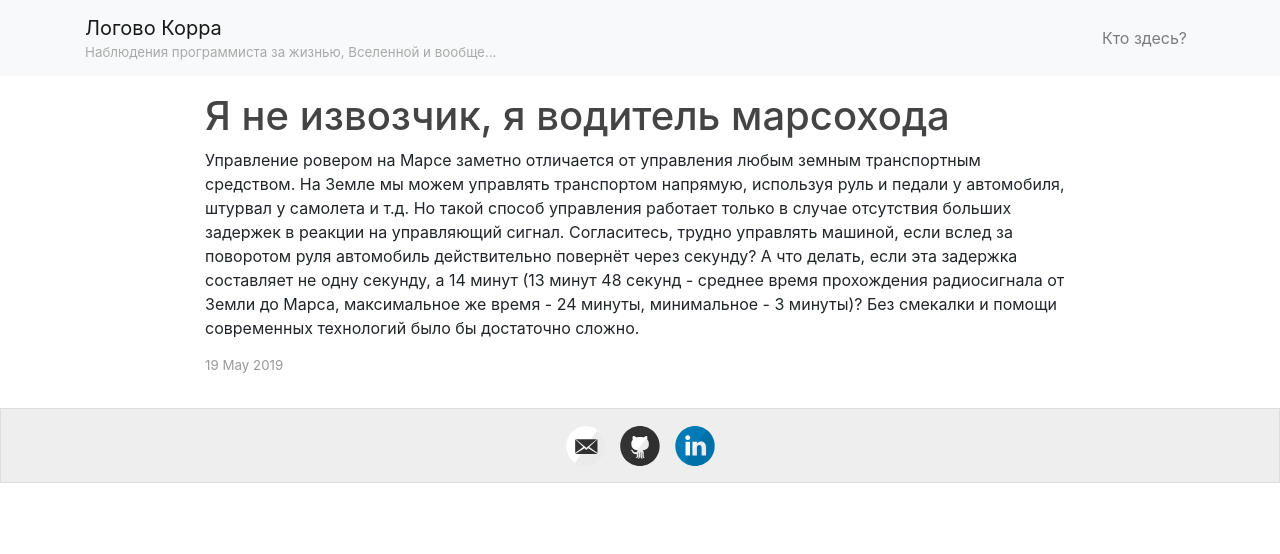
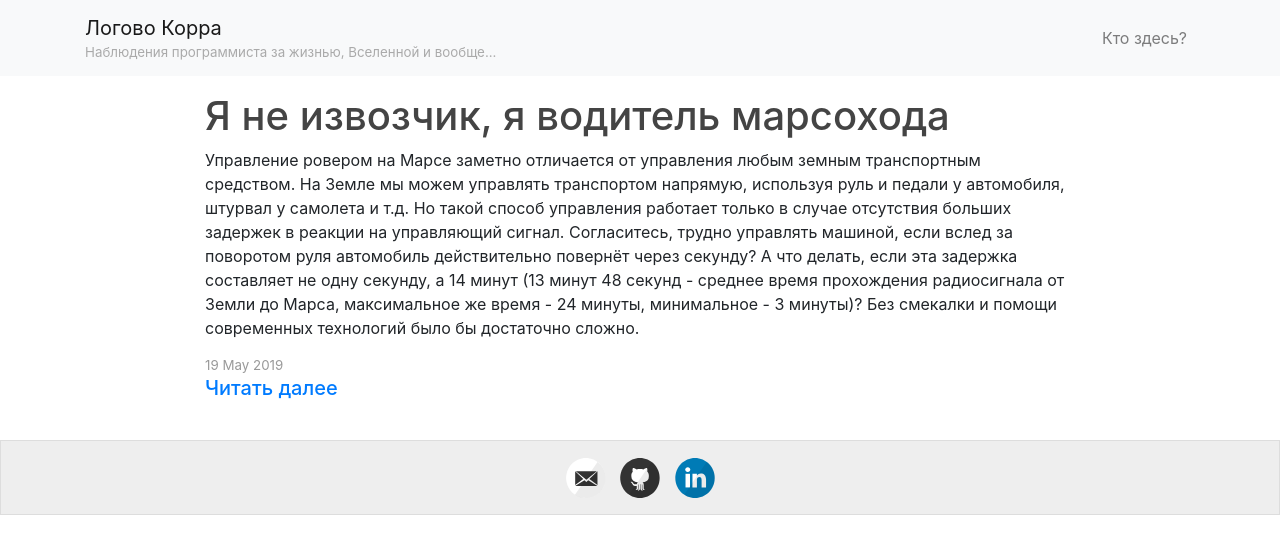
Before and after one commit to xandrcorr/xandrcorr.github.io, a Jekyll site: the page built from index.html, in a window 1280 px wide. Shown: the top 554 px of the page. Built offline with Jekyll 4.4.1, drawn with Linux system fonts in a browser that asks for light colours; nearby versions of some CDN libraries; the list of posts is cut into pages by our own code.

Commit message:
Added 'read next' link.

```diff
--- a/index.html
+++ b/index.html
@@ -17,6 +17,9 @@ layout: default
                 {{ post.excerpt }}
             {% endif %}
             <div class="post-date">{{ post.date | date_to_string }}</div>
+            <h5>
+                <a href="{{ post.url }}">Читать далее</a>
+            </h5>
         </article>
         {% endfor %}
     </div>
```
